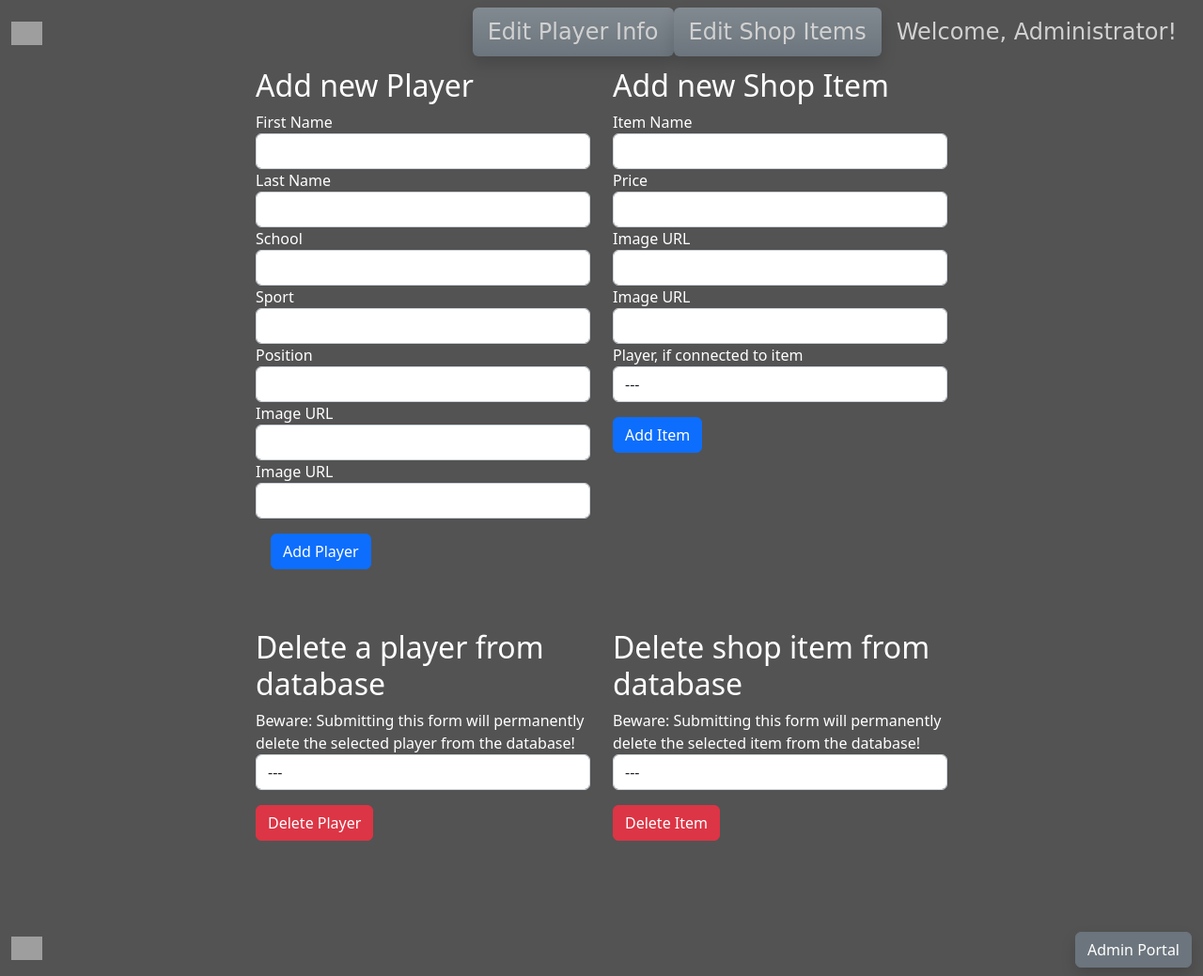
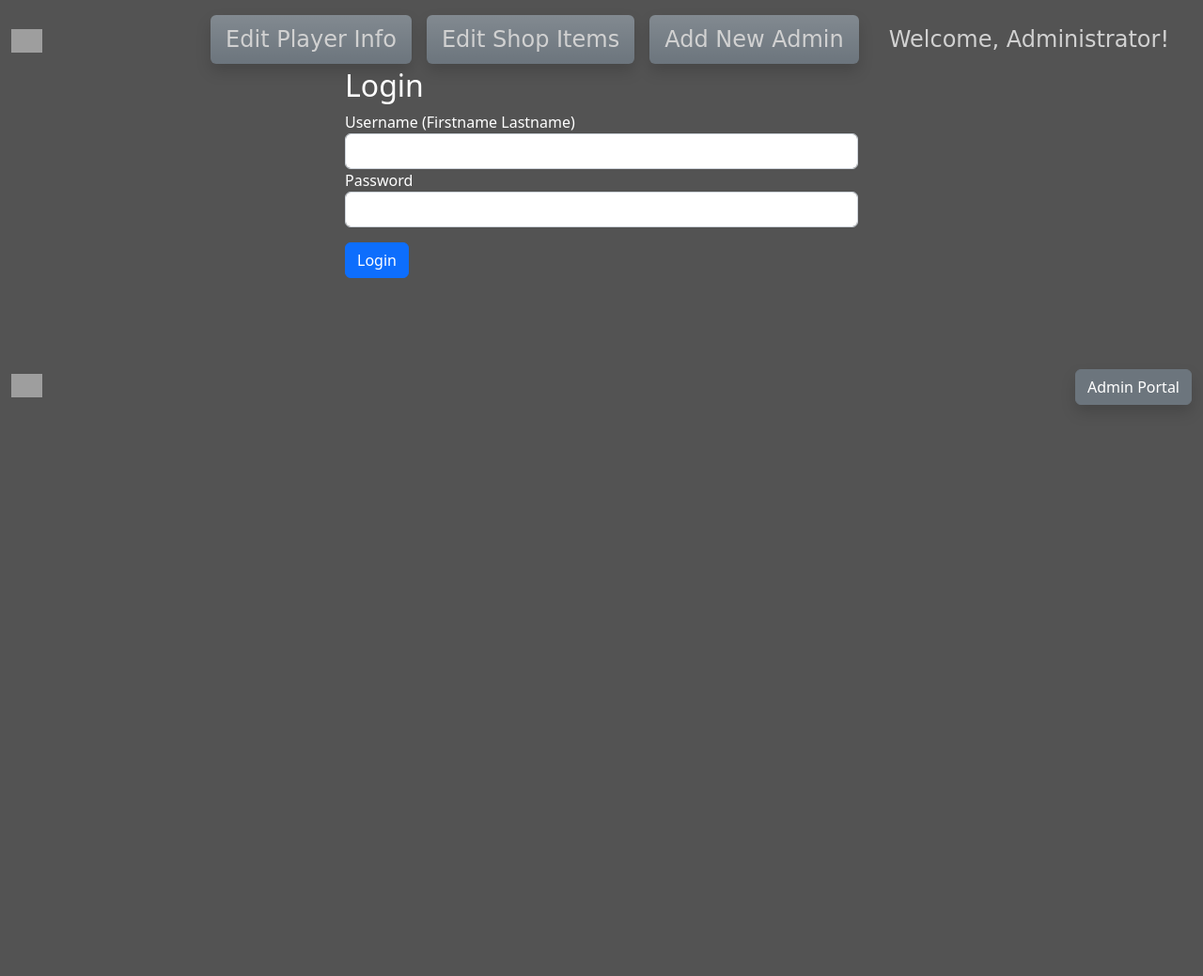
Before and after one commit to seanthewonderful/oncoor_sample, a Flask app: page /admin in a window 1280 px wide. Shown: the whole page at 94% size. After the commit the page ends 431 px from the top, so only its background shows below. Run offline with Flask 2, Linux system fonts and the light colour scheme; data that the repository does not hold is empty; parts of the project's set-up code (start-up, migrations or seed data) failed here and were passed over; some libraries are stand-ins or nearby versions; some web fonts are replaced; grey boxes are pictures that could not be loaded.

Commit message:
admin table, admin login

```diff
--- a/requirements.txt
+++ b/requirements.txt
@@ -6,6 +6,7 @@ dnspython==2.2.1
 email-validator==1.2.1
 Flask==2.1.2
 Flask-DebugToolbar==0.13.1
+Flask-Login==0.6.2
 Flask-SQLAlchemy==2.5.1
 Flask-WTF==1.0.1
 gunicorn==20.1.0
--- a/src/__init__.py
+++ b/src/__init__.py
@@ -1,19 +1,20 @@
-from ast import Delete
-from nis import cat
-from re import L
 import smtplib
 from flask import Flask, render_template, redirect, url_for, request, flash
+from flask_login import LoginManager, login_user, logout_user, login_required, current_user
 from jinja2 import StrictUndefined
 from flask_wtf.csrf import CSRFProtect
+from werkzeug.security import generate_password_hash, check_password_hash
 from flask_sqlalchemy import SQLAlchemy
 from os import environ
-from src.forms import AddPlayer, AddShopItem, DeletePlayer, DeleteShopItem
-from src.models import connect_to_db, app, Player, ShopItem, db
+from src.forms import AddPlayer, AddShopItem, DeletePlayer, DeleteShopItem, RegisterForm, LoginForm
+from src.models import db, connect_to_db, app, Player, ShopItem, Admin
 
 
 sender_email = "bigbirthdaybuddyboy@gmail.com"
 receiver_email = "seanthewonderful@gmail.com"
 gmail_app_pw = environ["GMAIL_PW"]
+login_manager = LoginManager()
+login_manager.init_app(app)
 
 @app.route("/")
 def home():
@@ -59,26 +60,32 @@ def shop():
 @app.endpoint("admin")
 @app.route("/admin", methods=["GET", "POST"])
 def admin():
-    choices = [("", "---")]
-    for player in Player.query.all():
-        choices.append((player.id, player.first_name +" "+ player.last_name))
-    item_choices = [("", "---")]
-    for item in ShopItem.query.all():
-        item_choices.append((item.id, item.name))
-    add_player_form = AddPlayer()
-    add_shop_form = AddShopItem()
-    add_shop_form.player_connection.choices = choices
-    delete_player_form = DeletePlayer()
-    delete_player_form.players.choices = choices
-    delete_shop_item_form = DeleteShopItem()
-    delete_shop_item_form.items.choices = item_choices
+    login_form = LoginForm()
+    if current_user.is_authenticated:
+        choices = [("", "---")]
+        for player in Player.query.all():
+            choices.append((player.id, player.first_name +" "+ player.last_name))
+        item_choices = [("", "---")]
+        for item in ShopItem.query.all():
+            item_choices.append((item.id, item.name))
+        add_player_form = AddPlayer()
+        add_shop_form = AddShopItem()
+        add_shop_form.player_connection.choices = choices
+        delete_player_form = DeletePlayer()
+        delete_player_form.players.choices = choices
+        delete_shop_item_form = DeleteShopItem()
+        delete_shop_item_form.items.choices = item_choices
+        return render_template('admin.html',
+                            login_form=login_form,
+                            add_player_form=add_player_form,
+                            add_shop_form=add_shop_form,
+                            delete_player_form=delete_player_form,
+                            delete_shop_item_form=delete_shop_item_form,
+                            players=Player.query.all(),
+                            shop_items=ShopItem.query.all())
     return render_template('admin.html',
-                           add_player_form=add_player_form,
-                           add_shop_form=add_shop_form,
-                           delete_player_form=delete_player_form,
-                           delete_shop_item_form=delete_shop_item_form,
-                           players=Player.query.all(),
-                           shop_items=ShopItem.query.all())
+                        login_form=login_form)
+
 
 
 @app.route("/add_player", methods=["GET", "POST"])
@@ -236,6 +243,61 @@ def edit_shop_items():
                            add_shop_form=AddShopItem())
 
 
+@app.endpoint('admin_register')
+@app.route("/admin_register", methods=["GET", "POST"])
+def admin_register():
+    form = RegisterForm()
+    if form.validate_on_submit():
+        if Admin.query.filter_by(username=form.username.data).first():
+            flash("Name already in use. Please try Firstname Lastname1", category="warning")
+            return redirect(url_for('admin_register'))
+        else:
+            new_admin = Admin(
+                username = form.username.data,
+                title = form.title.data,
+                clearance = form.clearance.data,
+                password_hash = generate_password_hash((form.password_hash.data), method='pbkdf2:sha256', salt_length=8)
+            )
+            db.session.add(new_admin)
+            db.session.commit()
+            flash("Success", category="success")
+            db.session.close()
+            return redirect(url_for('admin_register'))
+    return render_template('admin_register.html',
+                           register_form=form,
+                           admins = Admin.query.all())
+
+
+@app.route("/login")
+def login():
+    form = LoginForm()
+    if form.validate_on_submit():
+        admin = Admin.query.filter_by(username=(form.username.data)).first()
+        if admin:
+            password = form.password.data
+            if check_password_hash(admin.password, password):
+                login_user(admin)
+                flash(f"Logged in as {admin.username}")
+                return redirect(url_for('admin'))
+            else:
+                flash("Incorrect password", category="danger")
+                return redirect(url_for('admin'))
+        else:
+            flash("Username does not exist", category="danger")
+            return redirect(url_for('admin'))
+    return redirect(url_for('admin'))
+
+
+""" Flask Login Manager """
+
+@login_manager.user_loader
+def load_user(admin_id):
+    return Admin.query.get(int(admin_id))
+
+@login_manager.unauthorized_handler
+def unauthorized():
+    return "Sorry, you must be logged in to see this page."
+
 if __name__ == "__main__":
     connect_to_db(app)
     app.run()
--- a/src/forms.py
+++ b/src/forms.py
@@ -1,5 +1,6 @@
+from ast import Pass
 from flask_wtf import FlaskForm
-from wtforms import StringField, SubmitField, EmailField, IntegerField, SelectField, BooleanField
+from wtforms import StringField, SubmitField, EmailField, IntegerField, SelectField, PasswordField
 from wtforms.validators import DataRequired, Email, Optional
 from src.models import ShopItem, Player
 
@@ -43,3 +44,20 @@ class DeleteShopItem(FlaskForm):
     items = SelectField("Beware: Submitting this form will permanently delete the selected item from the database!",
                             choices=[], validators=[DataRequired()])
     submit = SubmitField("Delete Item")
+
+class LoginForm(FlaskForm):
+    username = StringField('Username', validators=[DataRequired()])
+    password = PasswordField('Password', validators=[DataRequired()])
+    submit = SubmitField('Login')
+
+class RegisterForm(FlaskForm):
+    username = StringField('Firstname Lastname', render_kw={'placeholder':'Use format: Firstname Lastname'}, validators=[DataRequired()])
+    password_hash = PasswordField('Password', render_kw={'placeholder':'No rules for password'}, validators=[DataRequired()])
+    title = StringField('Title', render_kw={'placeholder':'Your job title'}, validators=[DataRequired()])
+    clearance = SelectField('Clearance Level', choices=[('top_secret', 'Top Secret'), ('blue', 'Blue'), ('yellow', 'Yellow'), ('medium_secret', 'Medium Secret'), ('red', 'Red'), ('gold', 'Gold'), ('midnight', 'Midnight')])
+    submit = SubmitField('Create Administrator')
+
+class LoginForm(FlaskForm):
+    username = StringField('Username (Firstname Lastname)', validators=[DataRequired()])
+    password = PasswordField('Password', validators=[DataRequired()])
+    submit = SubmitField('Login')
--- a/src/templates/admin.html
+++ b/src/templates/admin.html
@@ -15,6 +15,8 @@
         {% endif %}
     {% endwith %}
 </div>
+
+{% if current_user.is_authenticated %}
 
 <div class="container my-5 text-white">
     <div class="row py-4 justify-content-center">
@@ -49,7 +51,7 @@
                 {{ add_player_form.img2_url.label }}
                 {{ add_player_form.img2_url(class="form-control") }}
             </div>
-            <div class="form-group m-3">
+            <div class="form-group my-3">
                 {{ add_player_form.submit(class="btn btn-primary") }}
             </div>
         </form>
@@ -74,7 +76,7 @@
             </div>
             <div class="form-group" id="player-select">
                 {{ add_shop_form.player_connection.label }}
-                {{ add_shop_form.player_connection(class="form-control") }}
+                {{ add_shop_form.player_connection(class="form-select") }}
             </div>
             <div class="form-group my-3">
                 {{ add_shop_form.submit(class="btn btn-primary") }}
@@ -87,7 +89,7 @@
                 {{ delete_player_form.csrf_token }}
             <div class="form-group">
                 {{ delete_player_form.players.label }}
-                {{ delete_player_form.players(class="form-control") }}
+                {{ delete_player_form.players(class="form-select") }}
             </div>
             <div class="form-group my-3">
                 {{ delete_player_form.submit(class="btn btn-danger") }}
@@ -98,7 +100,7 @@
                 {{ delete_shop_item_form.csrf_token }}
             <div class="form-group">
                 {{ delete_shop_item_form.items.label }}
-                {{ delete_shop_item_form.items(class="form-control") }}
+                {{ delete_shop_item_form.items(class="form-select") }}
             </div>
             <div class="form-group my-3">
                 {{ delete_shop_item_form.submit(class="btn btn-danger") }}
@@ -107,4 +109,28 @@
     </div>
 </div>
 
+{% else %}
+
+<div class="container my-5 text-white">
+    <div class="row py-4 justify-content-center">
+        <form class="col-6 login_form" method="post" action="#">
+            <h2>Login</h2>
+            {{ login_form.csrf_token }}
+            <div class="form-group">
+                {{ login_form.username.label }}
+                {{ login_form.username(class="form-control") }}
+            </div>
+            <div class="form-group">
+                {{ login_form.password.label }}
+                {{ login_form.password(class="form-control") }}
+            </div>
+            <div class="form-group my-3">
+                {{ login_form.submit(class="btn btn-primary") }}
+            </div>
+        </form>
+    </div>
+</div>
+
+{% endif %}
+
 {% endblock %}
--- a/src/templates/navbar.html
+++ b/src/templates/navbar.html
@@ -31,37 +31,40 @@
 
             {% elif request.url_rule.endpoint == 'admin' %}
 
-            <li class="nav-item">
+            <li class="nav-item p-2">
               <a class="nav-link shadow bg-secondary bg-gradient" href="{{ url_for('edit_player') }}">Edit Player Info</a>
             </li>
-            <li class="nav-item">
+            <li class="nav-item p-2">
               <a class="nav-link shadow bg-secondary bg-gradient" href="{{ url_for('edit_shop_items') }}">Edit Shop Items</a>
             </li>
-            <li class="nav-item">
+            <li class="nav-item p-2">
+              <a class="nav-link shadow bg-secondary bg-gradient" href="{{ url_for('admin_register') }}">Add New Admin</a>
+            </li>
+            <li class="nav-item p-2">
               <a class="nav-link" href="#">Welcome, Administrator!</a>
             </li>
 
             {% elif request.url_rule.endpoint == 'edit_player' %}
 
-            <li class="nav-item">
+            <li class="nav-item p-2">
               <a class="nav-link shadow bg-secondary bg-gradient" href="{{ url_for('admin') }}">Admin Page</a>
             </li>
-            <li class="nav-item">
+            <li class="nav-item p-2">
               <a class="nav-link shadow bg-secondary bg-gradient" href="{{ url_for('edit_shop_items') }}">Edit Shop Items</a>
             </li>
-            <li class="nav-item">
+            <li class="nav-item p-2">
               <a class="nav-link" href="#">Welcome, Administrator!</a>
             </li>
 
             {% elif request.url_rule.endpoint == 'edit_shop_items' %}
 
-            <li class="nav-item">
+            <li class="nav-item p-2">
               <a class="nav-link shadow bg-secondary bg-gradient" href="{{ url_for('admin') }}">Admin Page</a>
             </li>
-            <li class="nav-item">
+            <li class="nav-item p-2">
               <a class="nav-link shadow bg-secondary bg-gradient" href="{{ url_for('edit_player') }}">Edit Player Info</a>
             </li>
-            <li class="nav-item">
+            <li class="nav-item p-2">
               <a class="nav-link" href="#">Welcome, Administrator!</a>
             </li>
 
```
Also changed, not shown: src/models.py (+43 -29 lines), src/templates/admin_register.html (added, +61 -0 lines).
